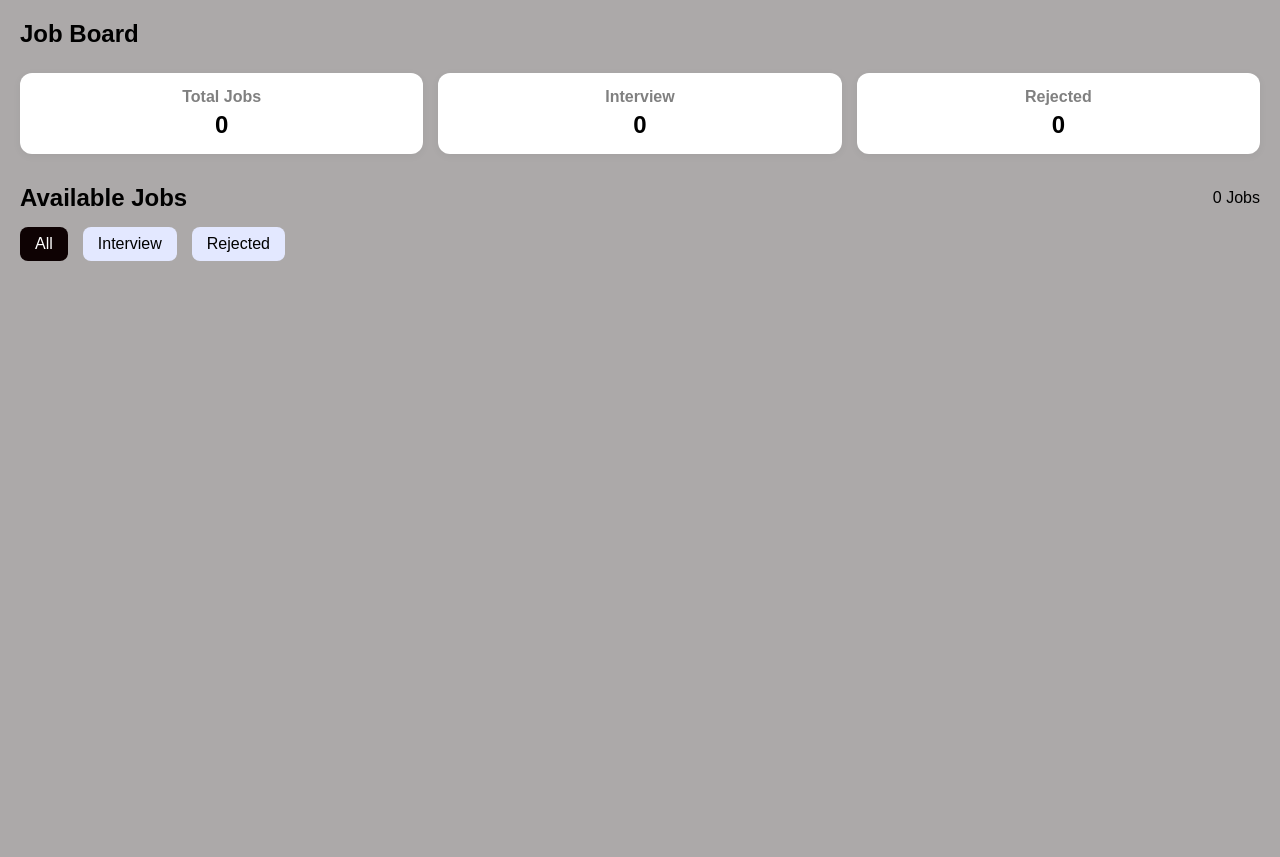
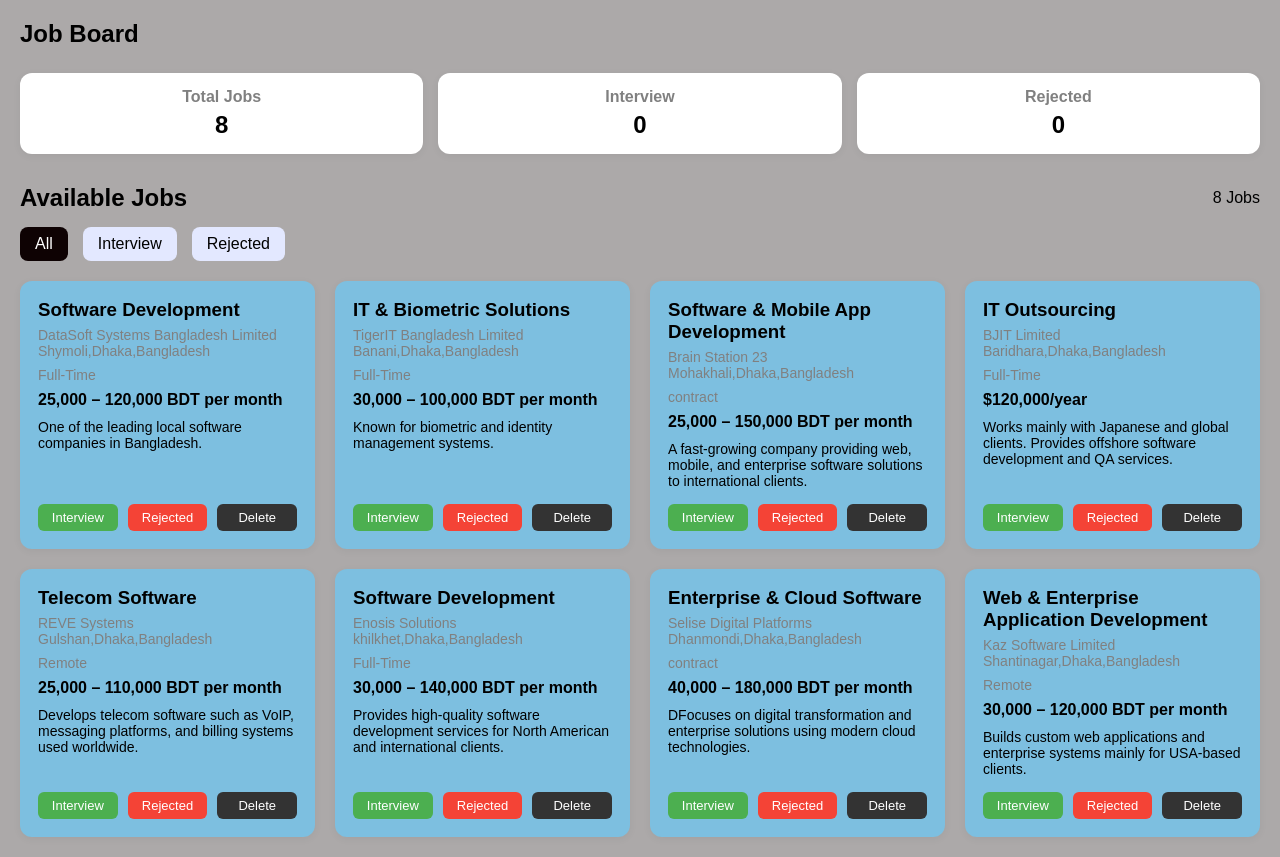
Before and after one commit to shakil-shakku/Batch13-A4, a plain HTML site: page index.html in a window 1280 px wide. Before the commit the page ends 800 px from the top, so only its background shows below. Drawn offline with Linux system fonts and the light colour scheme.

Commit message:
card+button done

```diff
--- a/script.js
+++ b/script.js
@@ -80,3 +80,86 @@
         status:"All"
     },
 ]
+
+let activeTab = "All";
+
+
+function updateCounts() {
+  document.getElementById("totalCount").innerText = jobs.length;
+  document.getElementById("interviewCount").innerText = jobs.filter(s => s.status === "Interview").length;
+  document.getElementById("rejectedCount").innerText = jobs.filter(s => s.status === "Rejected").length;
+}
+
+function renderJobs() {
+  const container = document.getElementById("jobContainer");
+  container.innerHTML = "";
+
+  let filtered = activeTab === "All" ? jobs : jobs.filter(s => s.status === activeTab);
+
+  document.getElementById("sectionCount").innerText = filtered.length + " Jobs";
+
+  filtered.forEach(job => {
+    const card = document.createElement("div");
+    card.className = "card";
+
+    card.innerHTML = `
+      <div>
+        <h3>${job.position}</h3>
+        <div class="information">${job.company}  ${job.location}</div>
+        <div class="information">${job.type}</div>
+        <div class="salary">${job.salary}</div>
+        <div class="description">${job.description}</div>
+      </div>
+      <div class="buttons">
+        <button class="interview-btn">Interview</button>
+        <button class="reject-btn">Rejected</button>
+        <button class="delete-btn">Delete</button>
+      </div>
+    `;
+
+     const interviewBtn = card.querySelector(".interview-btn");
+    const rejectBtn = card.querySelector(".reject-btn");
+    const deleteBtn = card.querySelector(".delete-btn");
+
+    interviewBtn.onclick = () => {
+      job.status = job.status === "Interview" ? "All" : "Interview";
+      updateCounts();
+      renderJobs();
+    };
+
+    rejectBtn.onclick = () => {
+      job.status = job.status === "Rejected" ? "All" : "Rejected";
+      updateCounts();
+      renderJobs();
+    };
+ deleteBtn.onclick = () => {
+      const index = jobs.findIndex(s => s.id === job.id);
+      jobs.splice(index,1);
+      updateCounts();
+      renderJobs();
+    };
+
+    container.appendChild(card);
+  });
+
+  if(filtered.length === 0){
+    container.innerHTML = `
+      <div class="empty">
+        <img src="/jobs.png"/>
+        <h3>No jobs Available</h3>
+        <p>You have not added any jobs in this section yet.</p>
+      </div>`;
+    return;
+  }
+   updateCounts();
+}
+document.querySelectorAll(".tab").forEach(tab => {
+  tab.addEventListener("click", () => {
+    document.querySelectorAll(".tab").forEach(s => s.classList.remove("active"));
+    tab.classList.add("active");
+    activeTab = tab.dataset.tab;
+    renderJobs();
+  });
+});
+
+renderJobs();
--- a/style.css
+++ b/style.css
@@ -70,3 +70,76 @@
   background: #0e0203;
   color: white;
 }
+.cards {
+  display: grid;
+  grid-template-columns: repeat(auto-fit, minmax(260px, 1fr));
+  gap: 20px;
+}
+
+.card {
+  background: rgb(125, 191, 224);
+  padding: 18px;
+  border-radius: 12px;
+  box-shadow: 0 2px 8px rgba(0,0,0,0.05);
+  display: flex;
+  flex-direction: column;
+  justify-content: space-between;
+}
+
+.card h3 {
+  margin-bottom: 6px;
+}
+.information {
+  font-size: 14px;
+  color: gray;
+  margin-bottom: 8px;
+}
+
+.salary {
+  font-weight: bold;
+  margin-bottom: 10px;
+}
+
+.description {
+  font-size: 14px;
+  margin-bottom: 15px;
+}
+
+.buttons {
+  display: flex;
+  gap: 10px;
+  flex-wrap: wrap;
+}
+button {
+  flex: 1;
+  padding: 6px;
+  border: none;
+  border-radius: 6px;
+  cursor: pointer;
+  font-size: 13px;
+}
+
+.interview-btn {
+  background: #4caf50;
+  color: white;
+}
+
+.reject-btn {
+  background: #f44336;
+  color: white;
+}
+
+.delete-btn {
+  background: #333;
+  color: white;
+}
+.empty {
+  text-align: center;
+  padding: 40px;
+  color: gray;
+}
+
+.empty img {
+  width: 80px;
+  margin-bottom: 10px;
+}
```
